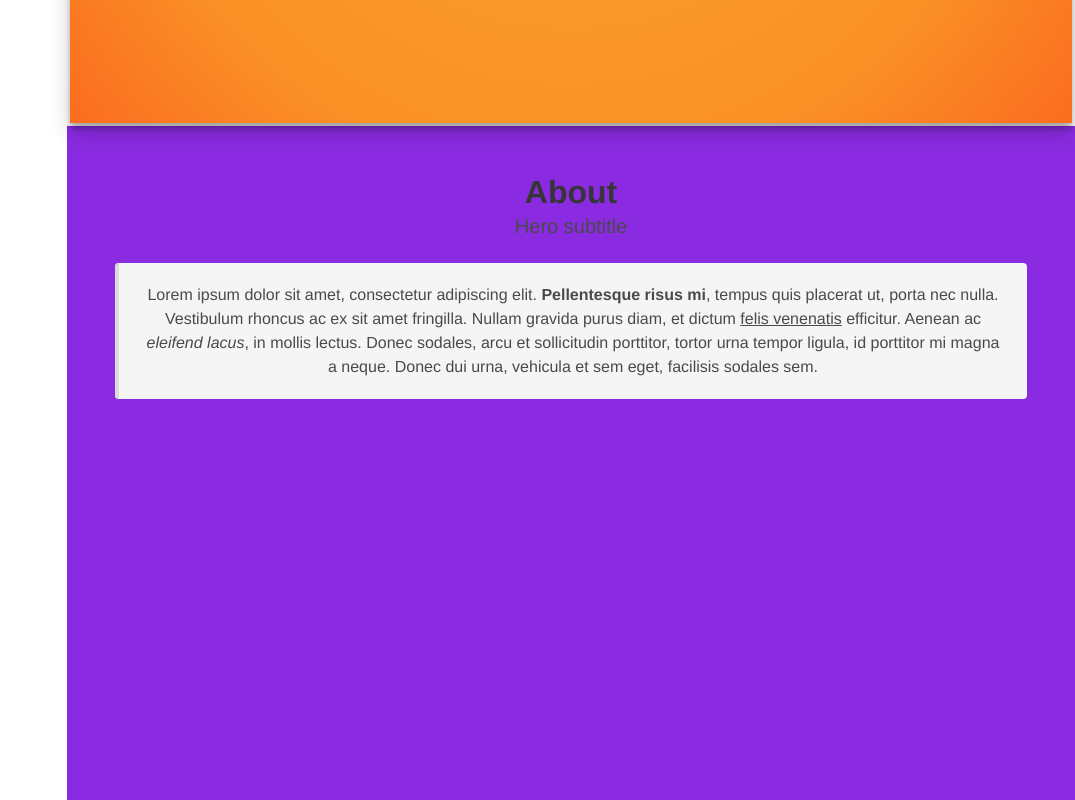
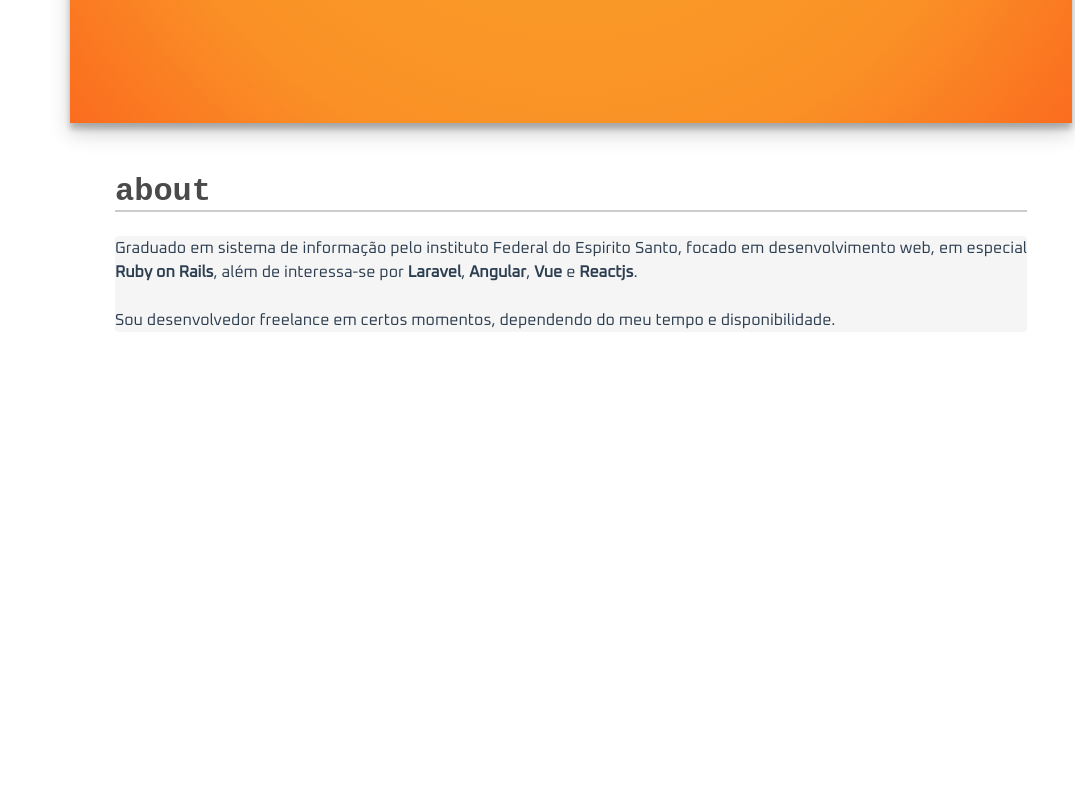
Before and after one commit to brandaoplaster/brandaoplaster.github.io, a Vue app: page / in a window 1280 px wide. Shown: the part 680-1480 px from the top of the page, without its empty margins (205-1280 px from the left). Built offline with nearby package versions, Linux system fonts and the light colour scheme.

Commit message:
Importing fonts from google fonts and layout for the about component

```diff
--- a/src/App.vue
+++ b/src/App.vue
@@ -31,6 +31,7 @@ export default {
 </script>
 
 <style>
+@import url('https://fonts.googleapis.com/css?family=Oxanium&display=swap');
 #app {
   font-family: 'Avenir', Helvetica, Arial, sans-serif;
   -webkit-font-smoothing: antialiased;
--- a/src/components/section/about.vue
+++ b/src/components/section/about.vue
@@ -2,18 +2,18 @@
   <section class="hero home" id="about">
     <div class="hero-body">
       <div class="container">
-        <h1 class="title">About</h1>
-        <h2 class="subtitle">Hero subtitle</h2>
+        <h1 class="title has-text-grey-dark has-text-left is-family-monospace">
+          about
+        </h1>
 
         <article class="message">
-          <div class="message-body">
-            Lorem ipsum dolor sit amet, consectetur adipiscing elit.
-            <strong>Pellentesque risus mi</strong>, tempus quis placerat ut,
-            porta nec nulla. Vestibulum rhoncus ac ex sit amet fringilla. Nullam
-            gravida purus diam, et dictum <a>felis venenatis</a> efficitur. Aenean ac
-            <em>eleifend lacus</em>, in mollis lectus. Donec sodales, arcu et sollicitudin
-            porttitor, tortor urna tempor ligula, id porttitor mi magna a neque. Donec dui urna,
-            vehicula et sem eget, facilisis sodales sem.
+          <div class=" has-text-justified">
+            Graduado em sistema de informação pelo instituto Federal do Espirito Santo,
+            focado em desenvolvimento web, em especial <strong>Ruby on Rails</strong>, além de interessa-se
+            por <strong>Laravel</strong>, <strong>Angular</strong>, <strong>Vue</strong> e <strong>Reactjs</strong>.
+            <br />
+            <br />
+            Sou desenvolvedor freelance em certos momentos, dependendo do meu tempo e disponibilidade.
           </div>
         </article>
 
@@ -28,7 +28,12 @@ export default {};
 
 <style scoped>
     #about {
-        min-height: 100vh;
-        background-color: blueviolet;
+      min-height: 100vh;
+    }
+    .title {
+      border-bottom: 2px solid #cccccc;
+    }
+    .message {
+      font-family: 'Oxanium', cursive;
     }
 </style>
```
